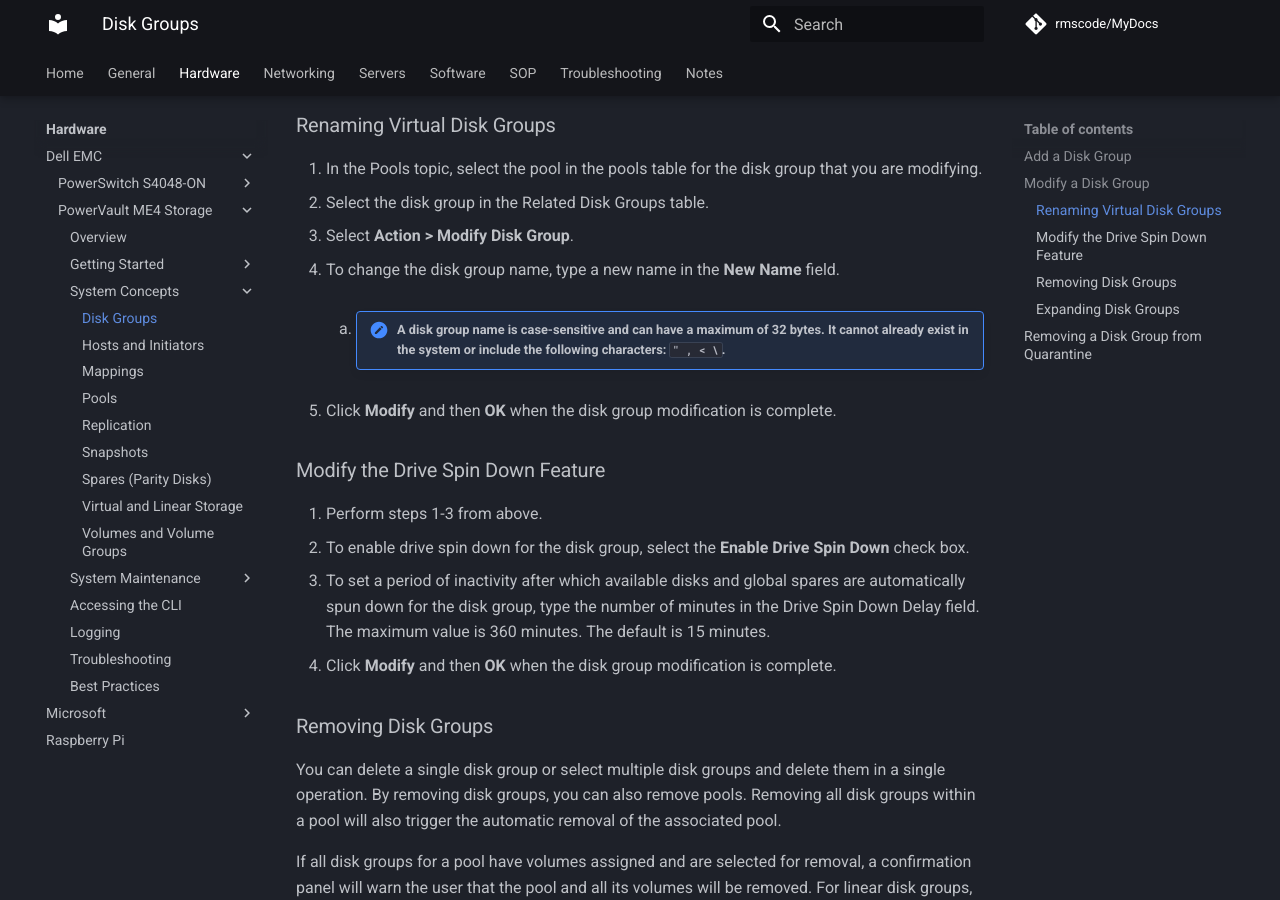
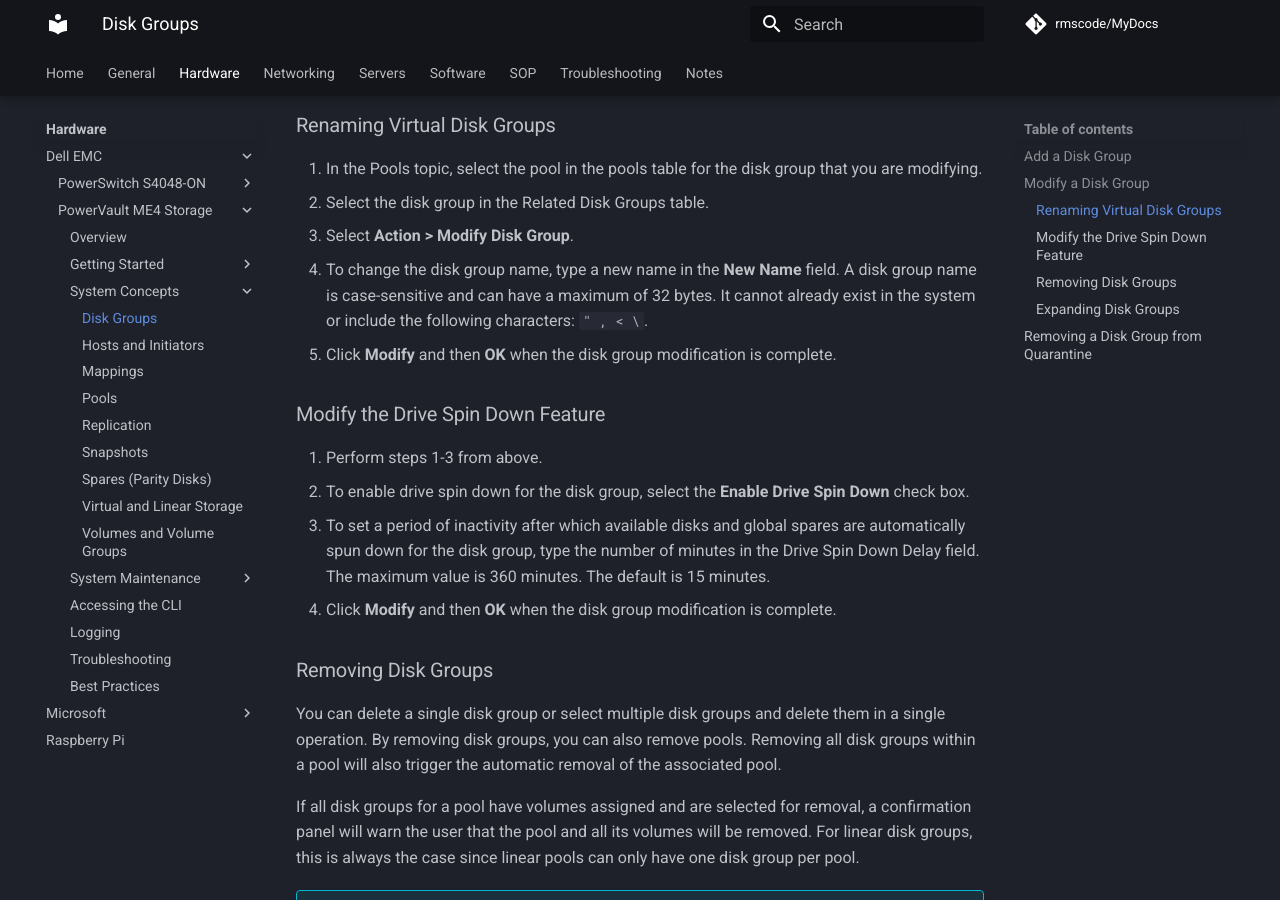
Before and after one commit to rmscode/binary-garden, an MkDocs documentation site: the page built from docs/hardware/dell-emc/powervault-me4/me4-disk-groups.md, in a window 1280 px wide and 900 px high, scrolled down 1169 px. Built offline with MkDocs 1.6.1 and Material for MkDocs 9.7.7, drawn with Linux system fonts in a browser that asks for light colours; comment, search, counter and statistics services are not loaded; part of the change alters nothing that is shown.

```diff
--- a/docs/hardware/dell-emc/powervault-me4/me4-disk-groups.md
+++ b/docs/hardware/dell-emc/powervault-me4/me4-disk-groups.md
@@ -30,9 +30,8 @@ You can rename any virtual and read-cache disk group. For linear disk groups, yo
 1. In the Pools topic, select the pool in the pools table for the disk group that you are modifying.
 2. Select the disk group in the Related Disk Groups table.
 3. Select **Action > Modify Disk Group**.
-4. To change the disk group name, type a new name in the **New Name** field.
-      1. !!! note "A disk group name is case-sensitive and can have a maximum of 32 bytes. It cannot already exist in the system or include the following characters: `" , < \`."
-5. Click **Modify** and then **OK** when the disk group modification is complete.
+4. To change the disk group name, type a new name in the **New Name** field. A disk group name is case-sensitive and can have a maximum of 32 bytes. It cannot already exist in the system or include the following characters: `" , < \`.
+1. Click **Modify** and then **OK** when the disk group modification is complete.
 
 ### Modify the Drive Spin Down Feature
 
```
